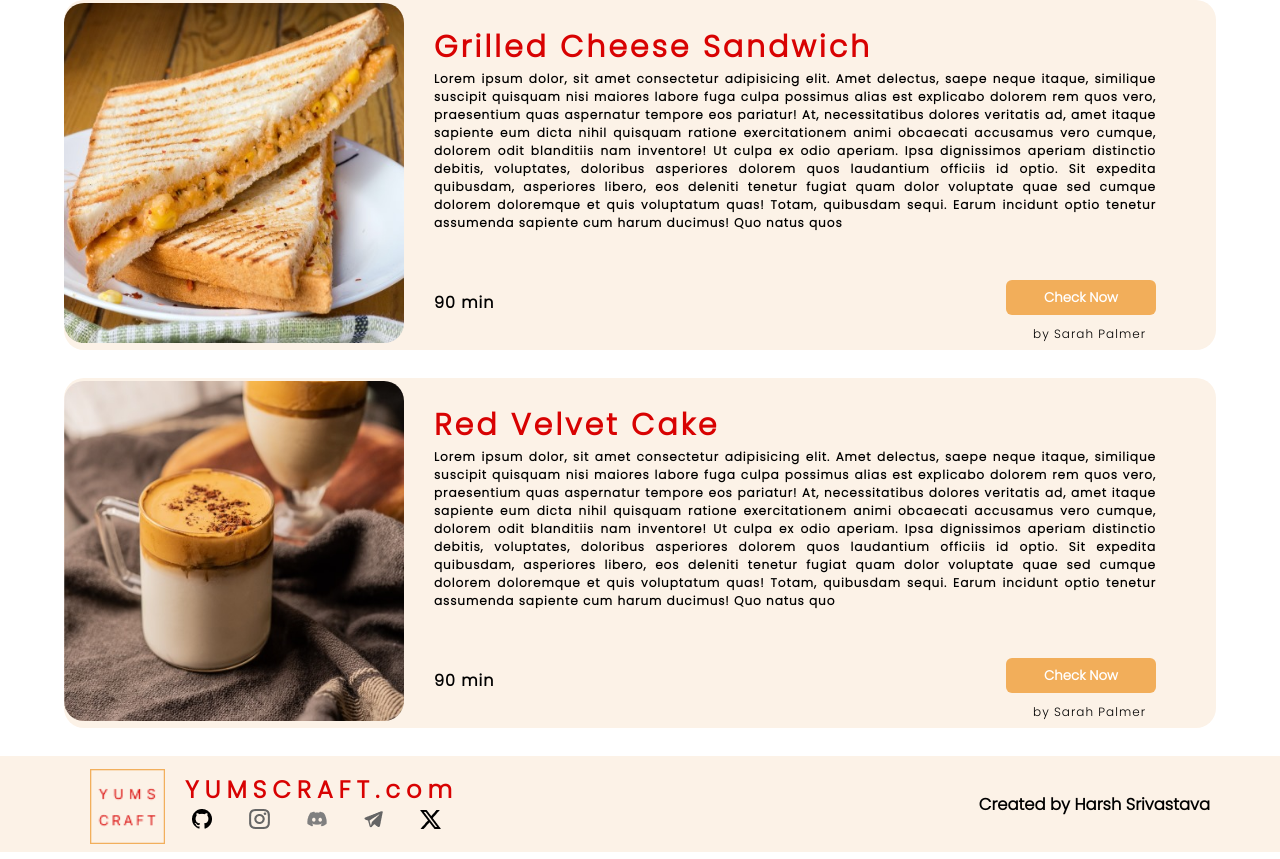
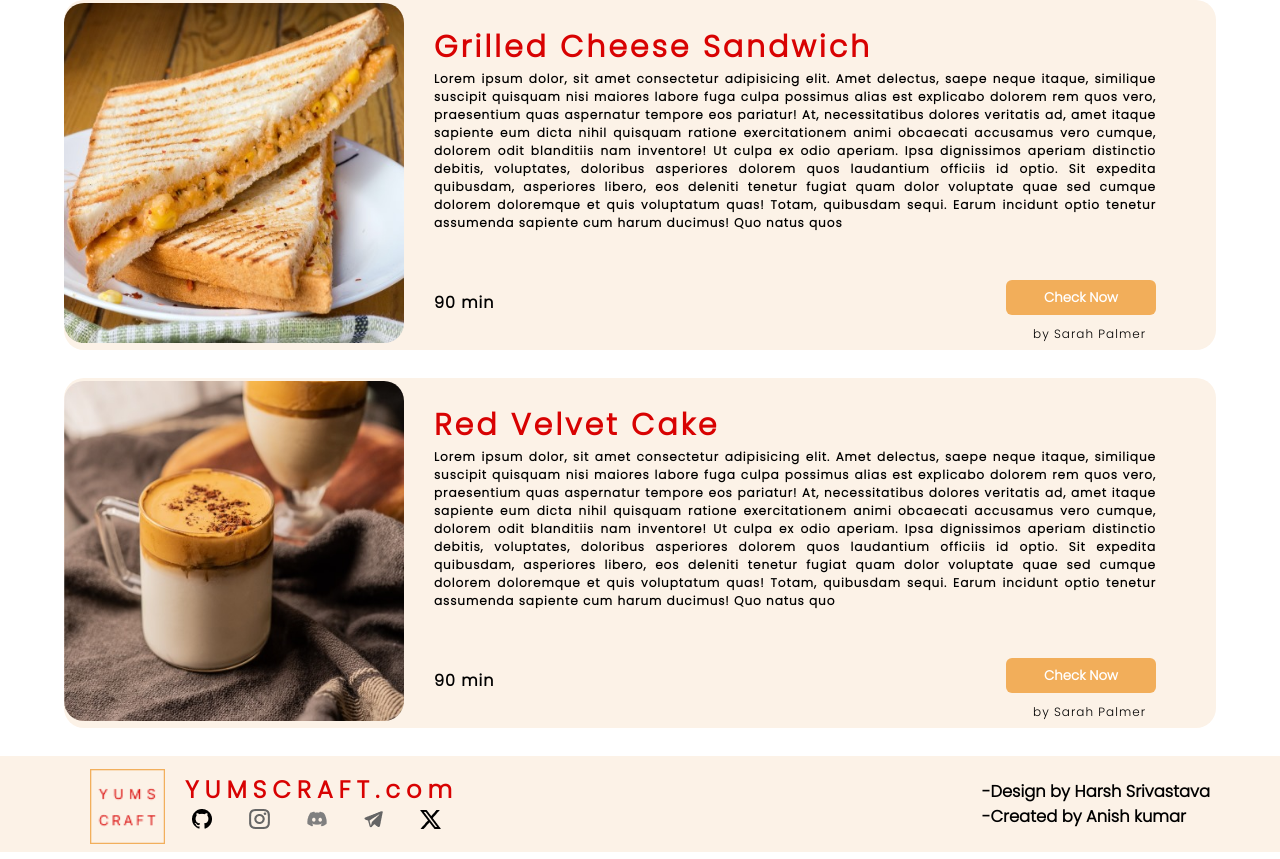
Before and after one commit to 7anish/recpi_website, a plain HTML site: page index.html in a window 1280 px wide. Shown: the part 1246-2105 px from the top of the page. Drawn offline with Linux system fonts and the light colour scheme.

Commit message:
update footer

```diff
--- a/index.html
+++ b/index.html
@@ -68,7 +68,8 @@
             </div>
         </div>
         <div class="footer-left">
-            <h3> Created by   Harsh Srivastava</h3>
+            <h3>-Design by Harsh Srivastava</h3>
+            <h3>-Created by Anish kumar</h3>
         </div>
     </section>
     <script src="./script.js"></script>
```
